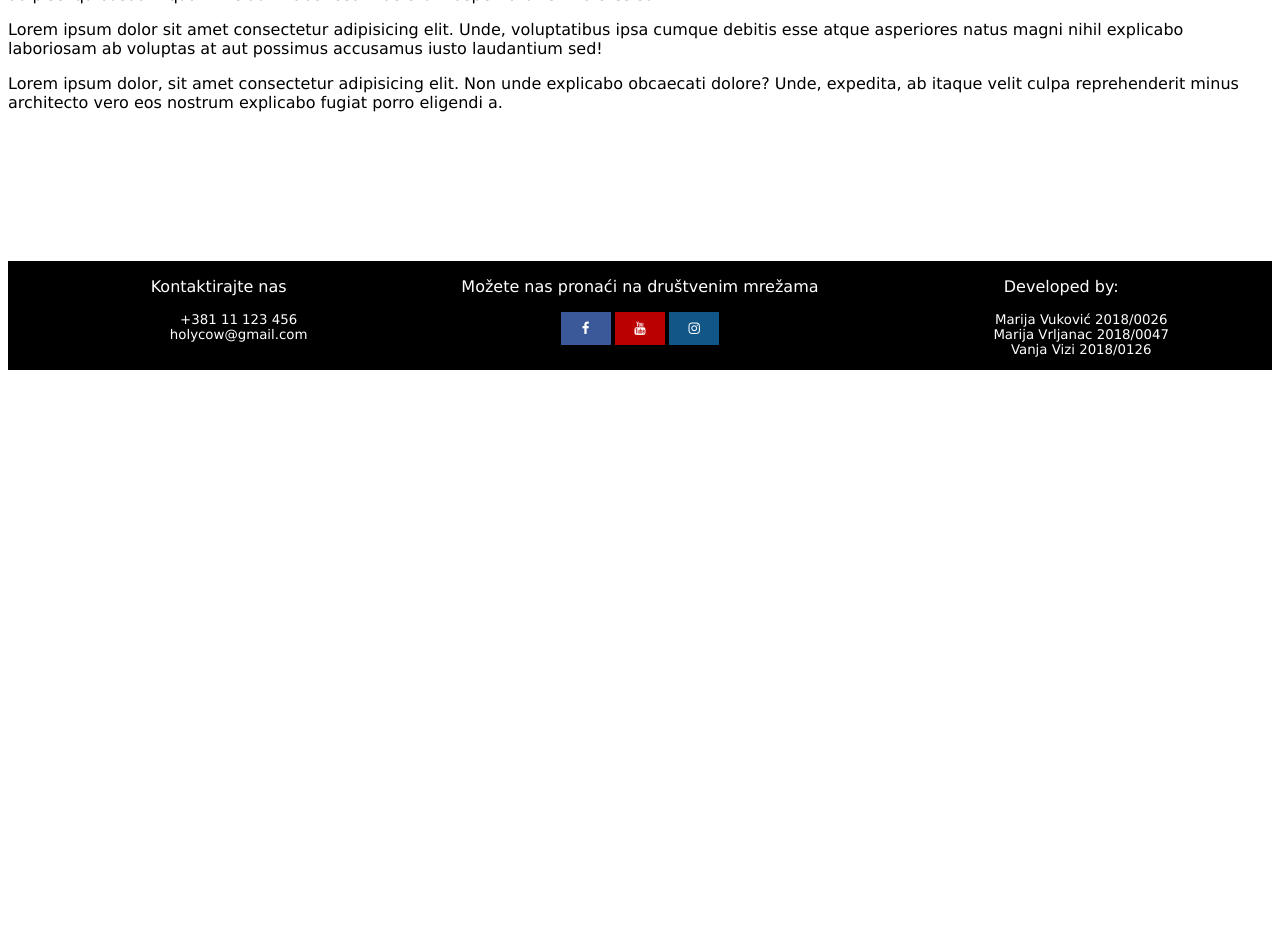
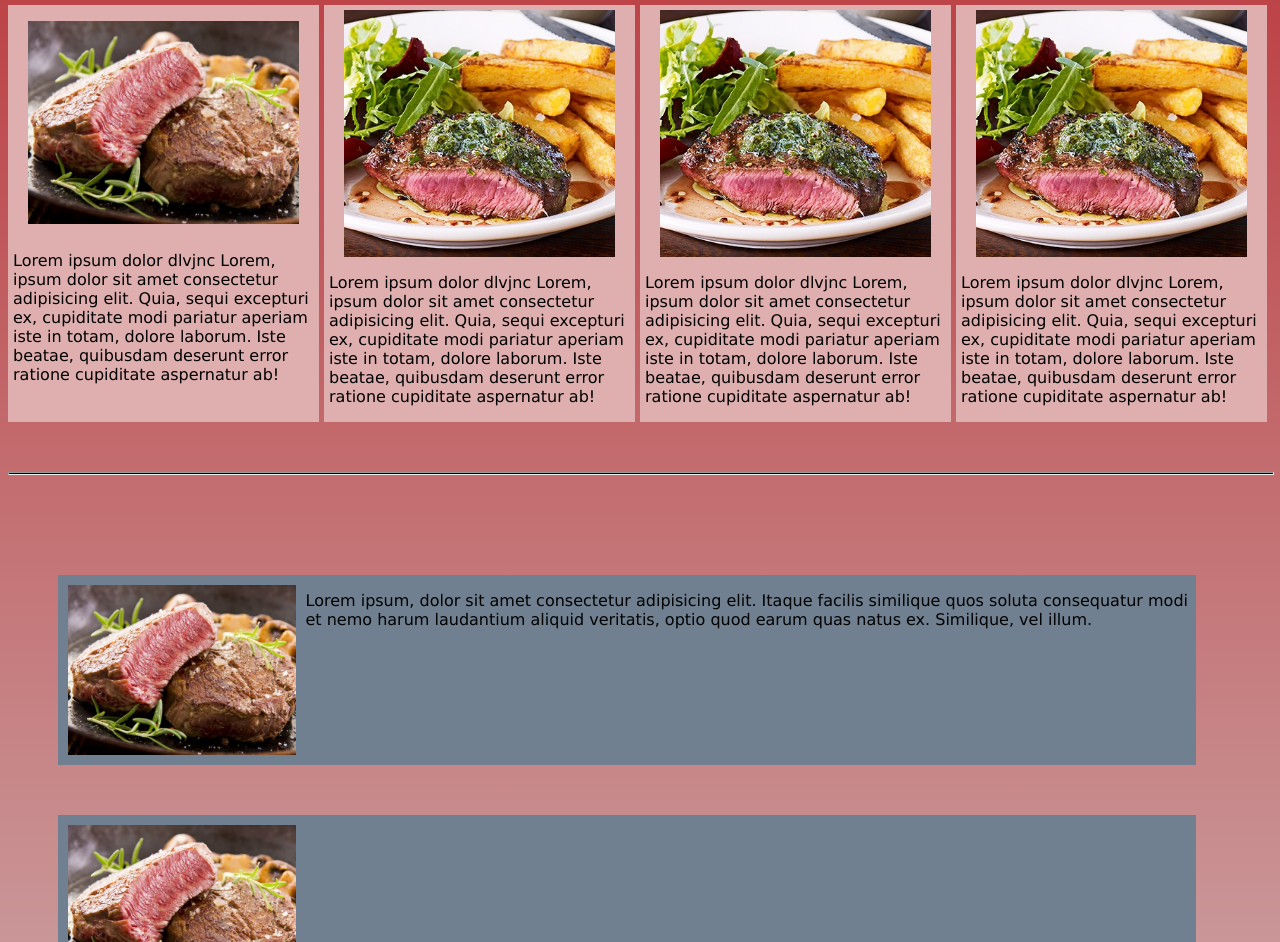
Before and after one commit to VanjaVizi/Holycow, a plain HTML site: page jelovnik.html in a window 1280 px wide. Shown: the part 131-1073 px from the top of the page. Before the commit the page ends 800 px from the top, so only its background shows below. Drawn offline with Linux system fonts and the light colour scheme.

Commit message:
4th commit

```diff
--- a/css/style.css
+++ b/css/style.css
@@ -2,6 +2,8 @@
 body{
     position: relative;
     font-family: 'Lucida Sans', 'Lucida Sans Regular', 'Lucida Grande', 'Lucida Sans Unicode', Geneva, Verdana, sans-serif;
+    background-image: linear-gradient(#bb383c,lightgray);
+    background-repeat: no-repeat;
 }
 #meni{
     width: 100%;
@@ -63,7 +65,7 @@ body{
     position: absolute;
     background-color: black;
     color:white;
-    font-size: smaller;
+   font-size: medium;
     width: 100%;
 
 }
@@ -84,13 +86,10 @@ body{
     align-items: baseline;
 }
 
-
-
 .fa {
     padding: 10px;
     font-size: 30px;
     width: 30px;
-
     text-align: center;
     text-decoration: none;
 
--- /dev/null
+++ b/css/styleJelovnik.css
@@ -0,0 +1,59 @@
+.izbor {
+    display: flex;
+    justify-content: center;
+  }
+
+  .izbor div {
+    padding-left: 5px;
+    padding-right: 5px;
+    display: flex;
+    background-color: rgb(223, 175, 175);
+    margin-right: 5px;
+    flex-wrap: wrap;
+    flex-grow: 1;
+    width: 0;
+  }
+
+  .izbor div img {
+    width: 90%;
+    height: auto;
+    padding-top: 5px;
+    margin: auto auto;
+  }
+
+  h1 {
+    margin-top: 50px;
+  }
+
+  hr {
+    width: 100%;
+    height: 1px;
+    background: black;
+    margin-top: 50px;
+  }
+
+  .kutija {
+    display: block;
+    width: 90%;
+    margin-top: 50px;
+    margin-left: 50px;
+    padding: auto auto;
+    align-self: center;
+  }
+
+  .kutija div {
+    margin-top: 50px;
+    background-color: slategray;
+    display: inline-block;
+    min-width: 100%;
+  }
+
+  .kutija div img {
+    width: 20%;
+    height: auto;
+    padding-top: 10px;
+    padding-bottom: 10px;
+    padding-left: 10px;
+    padding-right: 10px;
+    float: left;
+  }
--- a/css/styleKontakt.css
+++ b/css/styleKontakt.css
@@ -3,7 +3,7 @@ h2{
     padding: 10px;
 }
 #pozadina{
-    background-color:white;
+
     font-family: Georgia, 'Times New Roman', Times, serif;
     font-size: 20px;
     font-weight: 100;
@@ -23,7 +23,7 @@ h2{
     border-style: solid;
     border-color: black;
     border-width: 2px;
-
+    background-color:white;
     text-align: justify;
     font-family: 'Palatino Linotype', Helvetica, sans-serif;
     font-size: 15px;
--- a/jelovnik.html
+++ b/jelovnik.html
@@ -5,6 +5,7 @@
     <meta name="viewport" content="width=device-width, initial-scale=1.0">
     <link rel="stylesheet" href="./css/style.css">
     <link rel="stylesheet" href="https://cdnjs.cloudflare.com/ajax/libs/font-awesome/4.7.0/css/font-awesome.min.css">
+    <link rel="stylesheet" href="./css/styleJelovnik.css">
     <title>Home</title>
 </head>
 <body>
@@ -25,24 +26,74 @@
 
     </nav>
 
-    <div>
+    <h1>NASI SPECIJALITETI</h1>
 
+    <div class="izbor">
+      <div id="prvi">
+        <img src="./images/biftek-1.jpg" alt="" />
+        <p>
+          Lorem ipsum dolor dlvjnc Lorem, ipsum dolor sit amet consectetur
+          adipisicing elit. Quia, sequi excepturi ex, cupiditate modi pariatur
+          aperiam iste in totam, dolore laborum. Iste beatae, quibusdam deserunt
+          error ratione cupiditate aspernatur ab!
+        </p>
+      </div>
 
-        <p>Lorem ipsum dolor sit, amet consectetur adipisicing elit. Impedit libero, vitae ipsum excepturi distinctio doloremque dolorem? Assumenda vel, praesentium ad velit sit vitae quod quis maiores vero maxime hic! Ducimus!</p>
-        <p>Lorem ipsum dolor sit amet, consectetur adipisicing elit. Facere nesciunt unde aliquam consequatur dicta nulla ad repellat, omnis, inventore, corporis adipisci quibusdam quam incidunt laboriosam dolorum aspernatur et maiores sunt.</p>
+      <div id="drugi">
+        <img src="./images/steak-main-756c2b4.jpg" alt="" />
+        <p>
+          Lorem ipsum dolor dlvjnc Lorem, ipsum dolor sit amet consectetur
+          adipisicing elit. Quia, sequi excepturi ex, cupiditate modi pariatur
+          aperiam iste in totam, dolore laborum. Iste beatae, quibusdam deserunt
+          error ratione cupiditate aspernatur ab!
+        </p>
+      </div>
+
+      <div id="treci">
+        <img src="./images/steak-main-756c2b4.jpg" alt="" />
+        <p>
+          Lorem ipsum dolor dlvjnc Lorem, ipsum dolor sit amet consectetur
+          adipisicing elit. Quia, sequi excepturi ex, cupiditate modi pariatur
+          aperiam iste in totam, dolore laborum. Iste beatae, quibusdam deserunt
+          error ratione cupiditate aspernatur ab!
+        </p>
+      </div>
+
+      <div id="cetvrti">
+        <img src="./images/steak-main-756c2b4.jpg" alt="" />
+        <p>
+          Lorem ipsum dolor dlvjnc Lorem, ipsum dolor sit amet consectetur
+          adipisicing elit. Quia, sequi excepturi ex, cupiditate modi pariatur
+          aperiam iste in totam, dolore laborum. Iste beatae, quibusdam deserunt
+          error ratione cupiditate aspernatur ab!
+        </p>
+      </div>
     </div>
 
-    <div>
+    <hr />
+    <div class="kutija">
+      <div id="prvakutija">
+        <img src="./images/biftek-1.jpg" alt="" />
+        <p>
+          Lorem ipsum, dolor sit amet consectetur adipisicing elit. Itaque
+          facilis similique quos soluta consequatur modi et nemo harum
+          laudantium aliquid veritatis, optio quod earum quas natus ex.
+          Similique, vel illum.
+        </p>
+      </div>
 
+      <div id="drugakutija">
+        <img src="./images/biftek-1.jpg" alt="" />
+      </div>
 
-        <p>Lorem ipsum dolor sit amet consectetur adipisicing elit. Unde, voluptatibus ipsa cumque debitis esse atque asperiores natus magni nihil explicabo laboriosam ab voluptas at aut possimus accusamus iusto laudantium sed!</p>
-        <p>Lorem ipsum dolor, sit amet consectetur adipisicing elit. Non unde explicabo obcaecati dolore? Unde, expedita, ab itaque velit culpa reprehenderit minus architecto vero eos nostrum explicabo fugiat porro eligendi a.</p>
+      <div id="trecakutija">
+        <img src="./images/biftek-1.jpg" alt="" />
+      </div>
+
+      <div id="cetvrtakutija">
+        <img src="./images/biftek-1.jpg" alt="" />
+      </div>
     </div>
-
-
-
-
-
 
     <br><br><br>
     <br><br><br>
--- a/js/main.js
+++ b/js/main.js
@@ -1,7 +1,7 @@
 document.addEventListener('DOMContentLoaded', () => {
 
   // Unix timestamp (in seconds) to count down to
-  var openningDay = (new Date(2020,11,26).getTime() / 1000);
+  var openningDay = (new Date(2020,11,26).getTime() / 1000);  //vraca vreme u sekundama
   //var twoDaysFromNow = (new Date().getTime() / 1000) + (86400 * 2) + 1;
 
   // Set up FlipDown
@@ -12,7 +12,7 @@ document.addEventListener('DOMContentLoaded', () => {
 
     // Do something when the countdown ends
     .ifEnded(() => {
-      console.log('The countdown has ended!');
+      console.log('Novi restoran je otvoren!');
     });
 
 
```
Also changed, not shown: css/styleOnama.css (+0 -16 lines), index.html (+2 -2 lines), js/scriptKontakt.js (added, +71 -0 lines), kontakt.html (+17 -13 lines), onama.html (+2 -2 lines), images/151439_shutterstock-558645070_sq-s.jpg (added), images/biftek-1.jpg (added), images/daging-panggang-pengusahasukses.jpg (added), images/steak-main-756c2b4.jpg (added).
